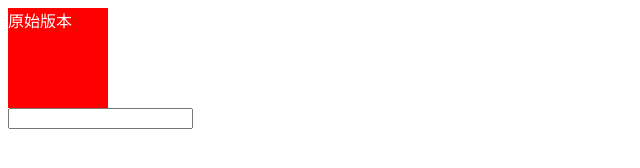
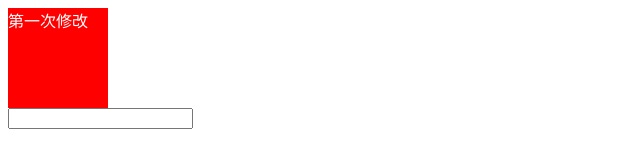
Before and after one commit to wflovegh/first-demo, a plain HTML site: page index.html in a window 1280 px wide. Shown: the full height of the page, 0-640 px from the left. Drawn offline with Linux system fonts and the light colour scheme.

Commit message:
第一次修改

```diff
--- a/index.html
+++ b/index.html
@@ -18,7 +18,7 @@
 	</style>
 </head>
 <body>
-	<div class="div1" id="div1">原始版本</div>
+	<div class="div1" id="div1">第一次修改</div>
 	<div class="div2"></div>
 	<input type="text" id="ipt" value="">
 </body>
```
